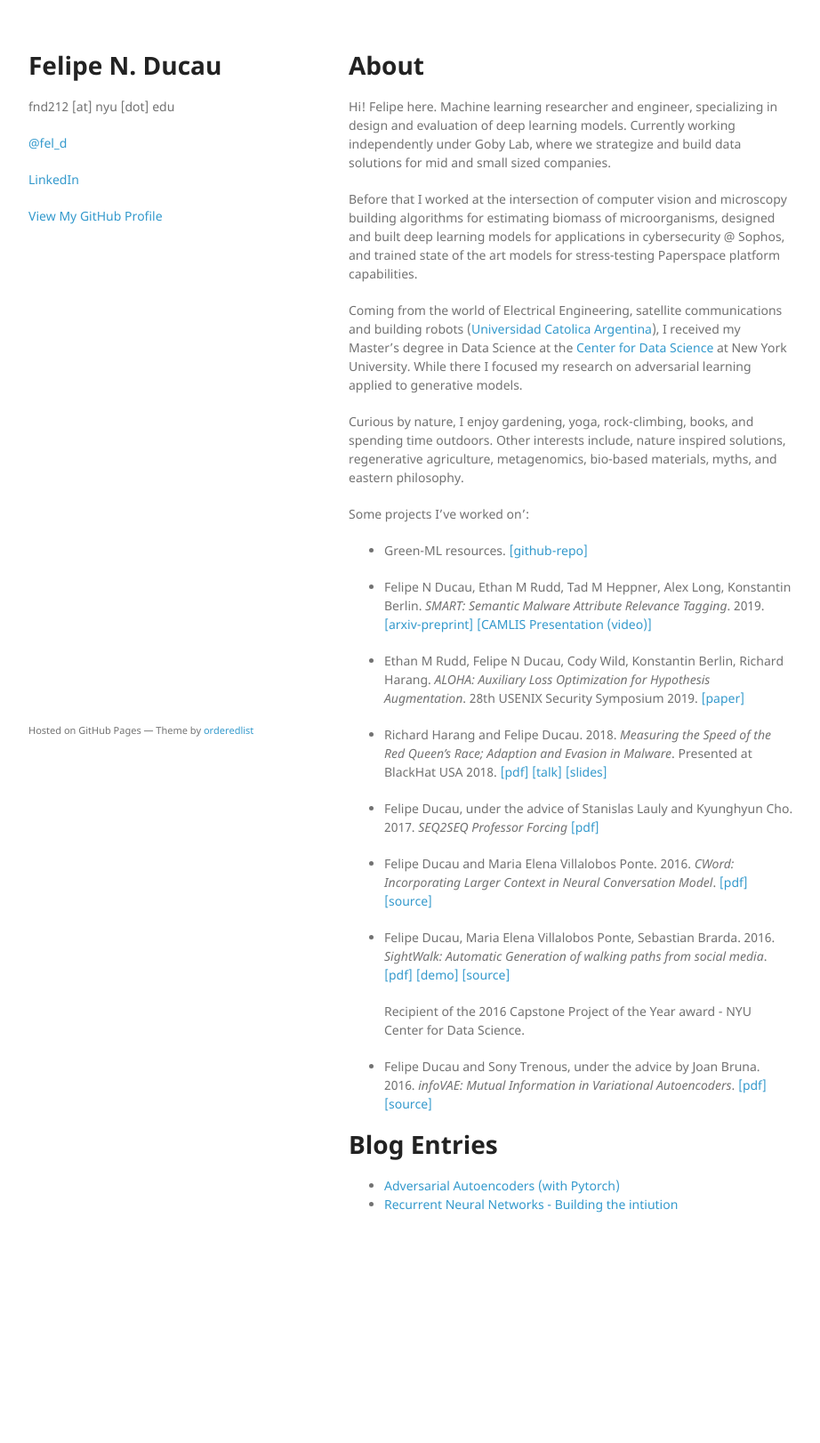
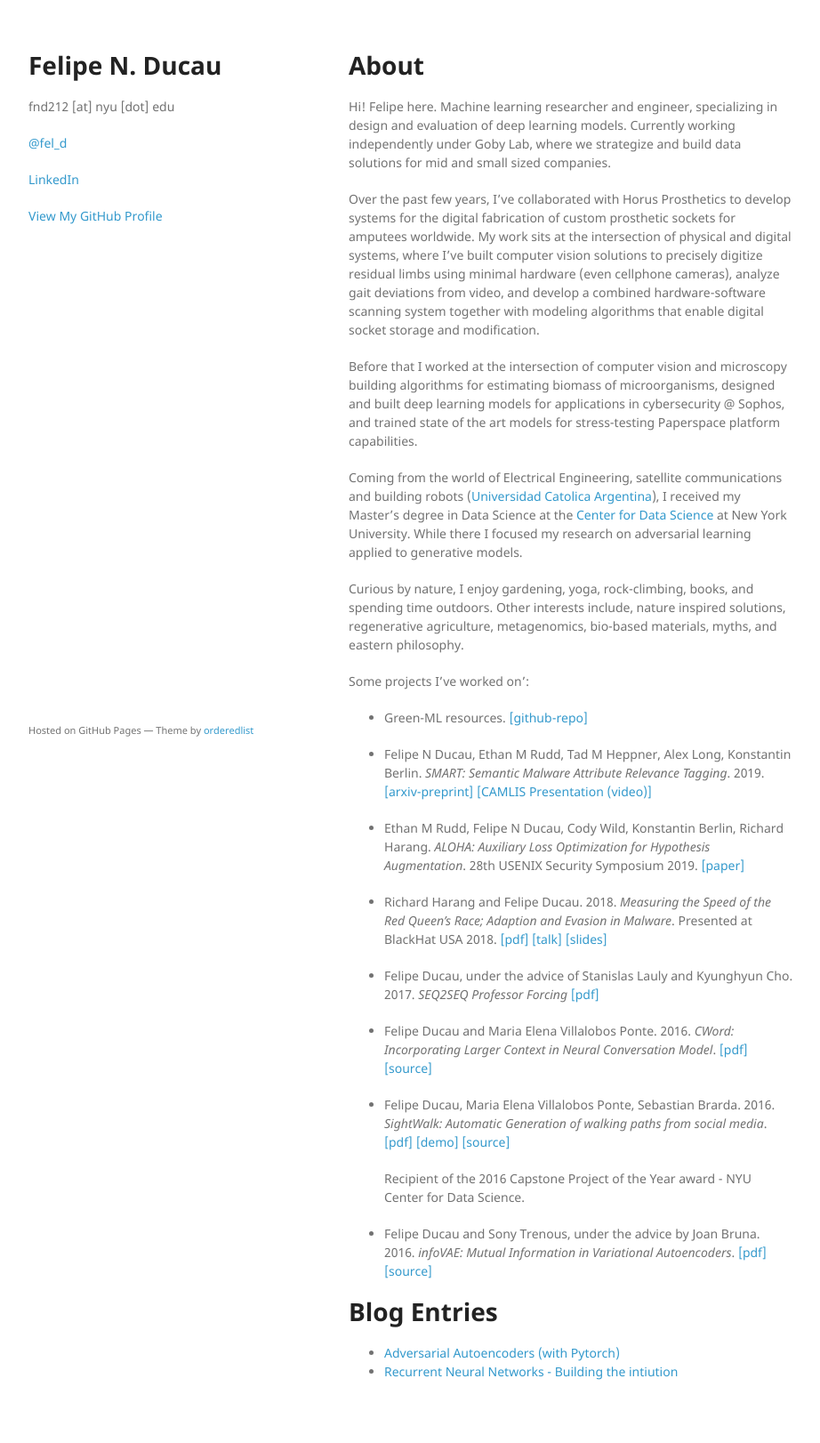
Before and after one commit to fducau/fducau.github.io, a Jekyll site: the page built from index.md, in a window 1280 px wide. Shown: the whole page at 89% size, without its empty margins (178-1100 px from the left). Built offline with Jekyll 4.4.1, drawn with Linux system fonts in a browser that asks for light colours; our own code applies the rules of GitHub Pages for plain Markdown files; before the commit the page ends 1434 px from its top, so only the background shows below that.

Commit message:
Update index.md

```diff
--- a/index.md
+++ b/index.md
@@ -4,6 +4,8 @@ layout: default
 
 # [](#header-2)About
 Hi! Felipe here. Machine learning researcher and engineer, specializing in design and evaluation of deep learning models. Currently working independently under Goby Lab, where we strategize and build data solutions for mid and small sized companies.
+
+Over the past few years, I’ve collaborated with Horus Prosthetics to develop systems for the digital fabrication of custom prosthetic sockets for amputees worldwide. My work sits at the intersection of physical and digital systems, where I’ve built computer vision solutions to precisely digitize residual limbs using minimal hardware (even cellphone cameras), analyze gait deviations from video, and develop a combined hardware-software scanning system together with modeling algorithms that enable digital socket storage and modification.
 
 Before that I worked at the intersection of computer vision and microscopy building algorithms for estimating biomass of microorganisms, designed and built deep learning models for applications in cybersecurity @ Sophos, and trained state of the art models for stress-testing Paperspace platform capabilities.
 
```
